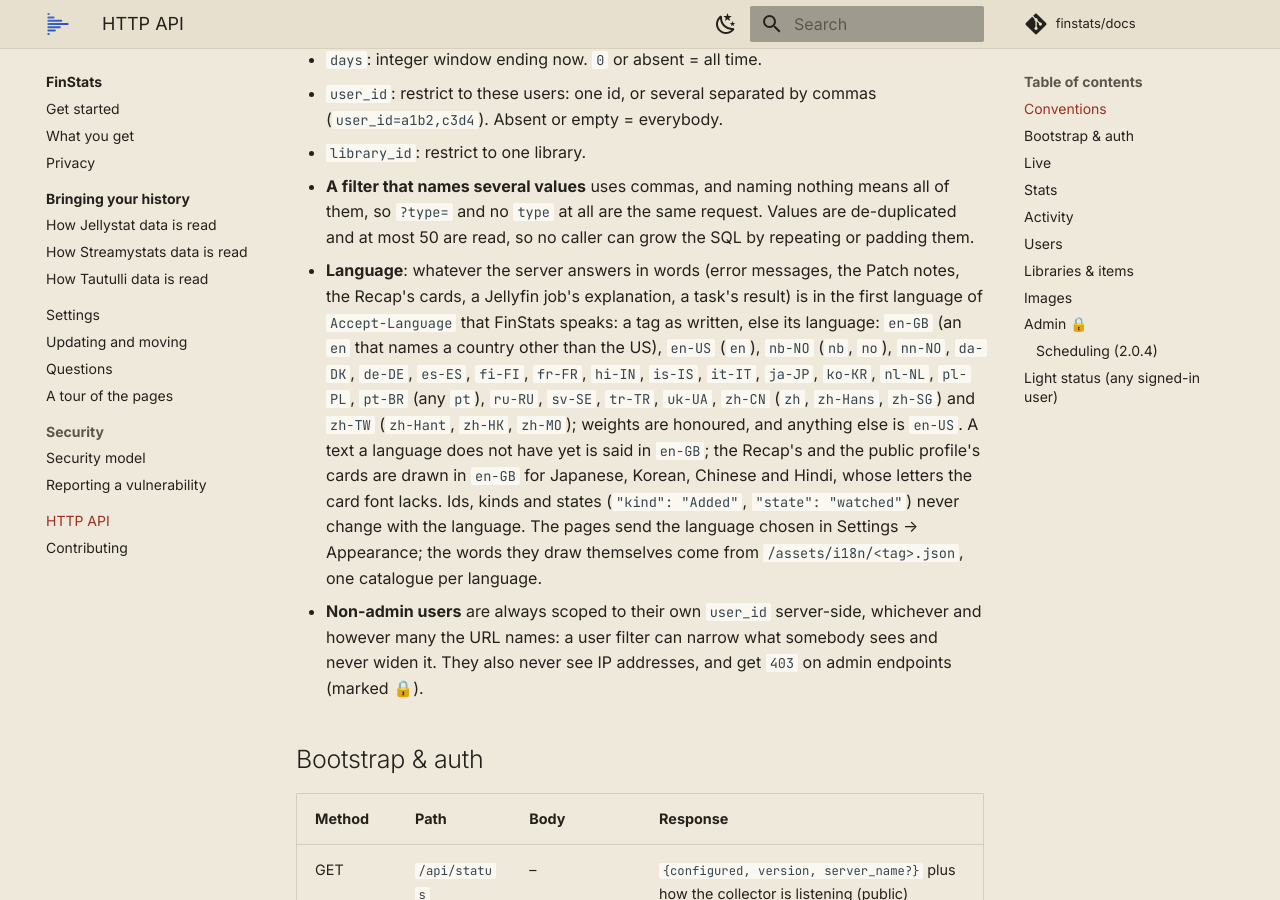
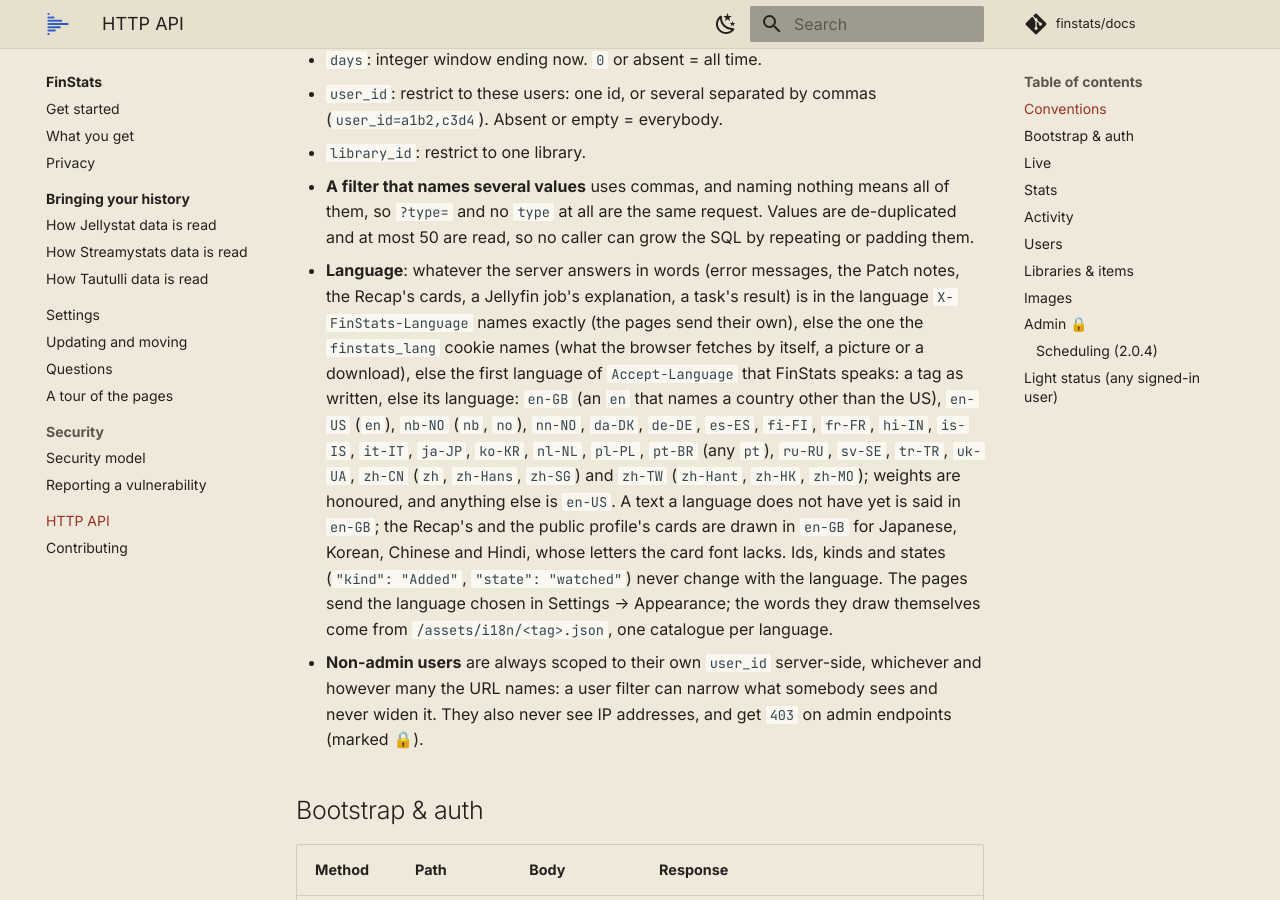
Before and after one commit to finstats/docs, an MkDocs documentation site: the page built from docs/finstats/api.md, in a window 1280 px wide and 900 px high, scrolled down 646 px. Built offline with MkDocs 1.6.1 and Material for MkDocs 9.7.7, drawn with Linux system fonts in a browser that asks for light colours; comment, search, counter and statistics services are not loaded; some of the changed text lies outside the part shown.

Commit message:
docs(finstats): a page names its language in X-FinStats-Language, its socket in ?lang=

```diff
--- a/docs/finstats/api.md
+++ b/docs/finstats/api.md
@@ -24,7 +24,9 @@ permissions; a request carrying both is judged on the header alone.
   so `?type=` and no `type` at all are the same request. Values are de-duplicated and at most 50
   are read, so no caller can grow the SQL by repeating or padding them.
 - **Language**: whatever the server answers in words (error messages, the Patch notes, the Recap's cards, a
-  Jellyfin job's explanation, a task's result) is in the first language of `Accept-Language` that FinStats speaks:
+  Jellyfin job's explanation, a task's result) is in the language `X-FinStats-Language` names exactly (the pages send
+  their own), else the one the `finstats_lang` cookie names (what the browser fetches by itself, a picture or a download),
+  else the first language of `Accept-Language` that FinStats speaks:
   a tag as written, else its language: `en-GB` (an `en` that names a country other than the US), `en-US` (`en`), `nb-NO` (`nb`, `no`), `nn-NO`, `da-DK`,
   `de-DE`, `es-ES`, `fi-FI`, `fr-FR`, `hi-IN`, `is-IS`, `it-IT`, `ja-JP`, `ko-KR`, `nl-NL`, `pl-PL`, `pt-BR` (any `pt`),
   `ru-RU`, `sv-SE`, `tr-TR`, `uk-UA`, `zh-CN` (`zh`, `zh-Hans`, `zh-SG`) and `zh-TW` (`zh-Hant`, `zh-HK`, `zh-MO`); weights
@@ -1781,7 +1783,8 @@ downloading, and the status bar's numbers. Pages still load over HTTP; the socke
 already shows has changed. Every endpoint it stands in for (`/api/now-playing`, `/api/downloads`, `/api/summary`) stays
 as it is, for scripts and as the fallback.
 
-`GET /api/live` with `Upgrade: websocket`. Credentials are the session cookie, or `Authorization: Bearer fs_…` for a
+`GET /api/live` with `Upgrade: websocket`, and `?lang=` with a language tag (`?lang=nb-NO`) for the language its frames speak (a WebSocket carries no header
+of the page's own; otherwise as any request). Credentials are the session cookie, or `Authorization: Bearer fs_…` for a
 client that is not a browser; **never a key in the address** (the calendar feed's `?key=` is that feed's alone) and never
 a calendar key (`403`). An `Origin` that is not FinStats' own is refused (`403`), exactly as for a write, so a page on
 another site cannot open it with the cookie its browser would attach; behind a reverse proxy `X-Forwarded-Host` counts
```
